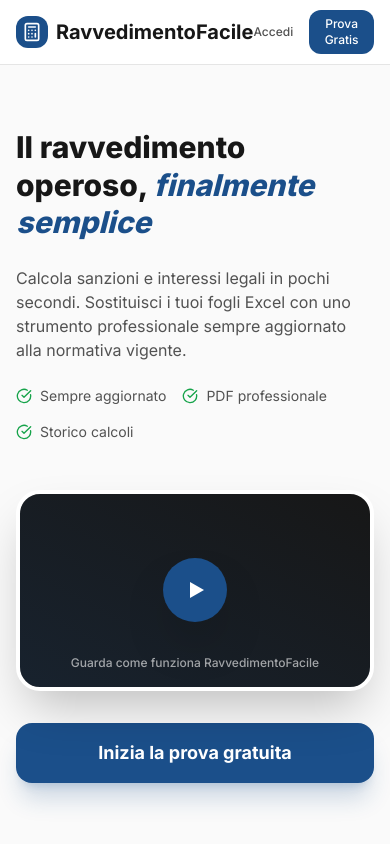
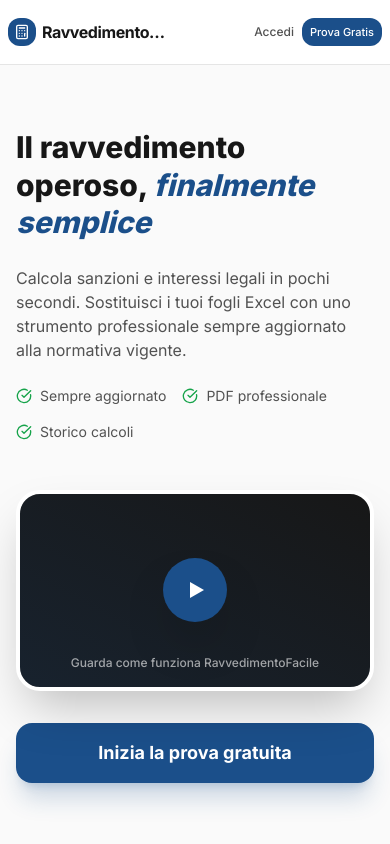
Before and after one commit to peewe75/Ravvedimento, a Next.js app: page / in a window 390 px wide. Shown: the top 844 px of the page. Built offline with nearby package versions, Linux system fonts and the light colour scheme; no server answers.

Commit message:
fix: optimize header for small mobile screens

```diff
--- a/src/app/dashboard/page.tsx
+++ b/src/app/dashboard/page.tsx
@@ -80,14 +80,14 @@
     return (
         <div className="min-h-screen bg-neutral-50 pb-12 font-sans">
             <header className="bg-white border-b border-neutral-200 sticky top-0 z-40 shadow-sm">
-                <div className="max-w-7xl mx-auto px-4 lg:px-8 h-16 flex items-center justify-between">
-                    <Link href="/" className="flex items-center gap-2 group">
-                        <div className="h-9 w-9 bg-primary rounded-xl flex items-center justify-center transform group-hover:rotate-6 transition-transform">
-                            <Calculator className="h-5 w-5 text-white" />
+                <div className="max-w-7xl mx-auto px-2 sm:px-4 lg:px-8 h-16 flex items-center justify-between">
+                    <Link href="/" className="flex items-center gap-1.5 sm:gap-2 group">
+                        <div className="h-7 w-7 sm:h-9 sm:w-9 shrink-0 bg-primary rounded-xl flex items-center justify-center transform group-hover:rotate-6 transition-transform">
+                            <Calculator className="h-4 w-4 sm:h-5 sm:w-5 text-white" />
                         </div>
-                        <span className="text-xl font-bold text-neutral-900 tracking-tight">RavvedimentoFacile</span>
+                        <span className="text-base sm:text-xl font-bold text-neutral-900 tracking-tight truncate max-w-[130px] sm:max-w-none">RavvedimentoFacile</span>
                     </Link>
-                    <div className="flex items-center gap-3 md:gap-4">
+                    <div className="flex items-center gap-2 sm:gap-3 md:gap-4 shrink-0">
                         <div className="flex flex-col items-end">
                             <span className="text-[10px] md:text-sm font-bold text-neutral-900 leading-none">Ciao, {user?.firstName}</span>
                             <span className="text-[8px] md:text-[10px] text-neutral-500 font-medium uppercase mt-0.5 tracking-wider">Account {trialInfo?.plan || 'Free'}</span>
--- a/src/app/page.tsx
+++ b/src/app/page.tsx
@@ -14,12 +14,12 @@
   return (
     <div className="min-h-screen bg-neutral-50">
       <header className="bg-white border-b border-neutral-200 sticky top-0 z-50">
-        <div className="max-w-6xl mx-auto px-4 h-16 flex items-center justify-between">
-          <Link href="/" className="flex items-center gap-2">
-            <div className="h-8 w-8 bg-primary rounded-lg flex items-center justify-center">
-              <Calculator className="h-5 w-5 text-white" />
+        <div className="max-w-6xl mx-auto px-2 sm:px-4 h-16 flex items-center justify-between">
+          <Link href="/" className="flex items-center gap-1.5 sm:gap-2">
+            <div className="h-7 w-7 sm:h-8 sm:w-8 shrink-0 bg-primary rounded-lg flex items-center justify-center">
+              <Calculator className="h-4 w-4 sm:h-5 sm:w-5 text-white" />
             </div>
-            <span className="text-xl font-bold text-neutral-900">RavvedimentoFacile</span>
+            <span className="text-base sm:text-xl font-bold text-neutral-900 tracking-tight sm:tracking-normal truncate max-w-[130px] sm:max-w-none">RavvedimentoFacile</span>
           </Link>
           <nav className="hidden md:flex items-center gap-6 text-sm font-medium text-neutral-600">
             <a href="#come-funziona" className="hover:text-primary transition-colors">Come funziona</a>
@@ -29,15 +29,15 @@
               <Link href="/dashboard" className="hover:text-primary transition-colors text-primary font-semibold">Vai alla Dashboard</Link>
             </SignedIn>
           </nav>
-          <div className="flex items-center gap-2 md:gap-3">
+          <div className="flex items-center gap-1 sm:gap-2 md:gap-3 shrink-0">
             <SignedOut>
               <SignInButton mode="modal">
-                <button className="text-xs md:text-sm font-medium text-neutral-600 hover:text-primary transition-colors pr-2 md:pr-0">
+                <button className="text-xs md:text-sm font-medium text-neutral-600 hover:text-primary transition-colors pr-1 sm:pr-2 md:pr-0 whitespace-nowrap">
                   Accedi
                 </button>
               </SignInButton>
               <SignUpButton mode="modal">
-                <button className="bg-primary text-white text-xs md:text-sm font-medium px-3 md:px-4 py-1.5 md:py-2 rounded-lg hover:bg-primary-dark transition-colors">
+                <button className="bg-primary text-white text-[11px] sm:text-xs md:text-sm font-medium px-2 sm:px-3 md:px-4 py-1.5 md:py-2 rounded-lg hover:bg-primary-dark transition-colors whitespace-nowrap">
                   Prova Gratis
                 </button>
               </SignUpButton>
```
